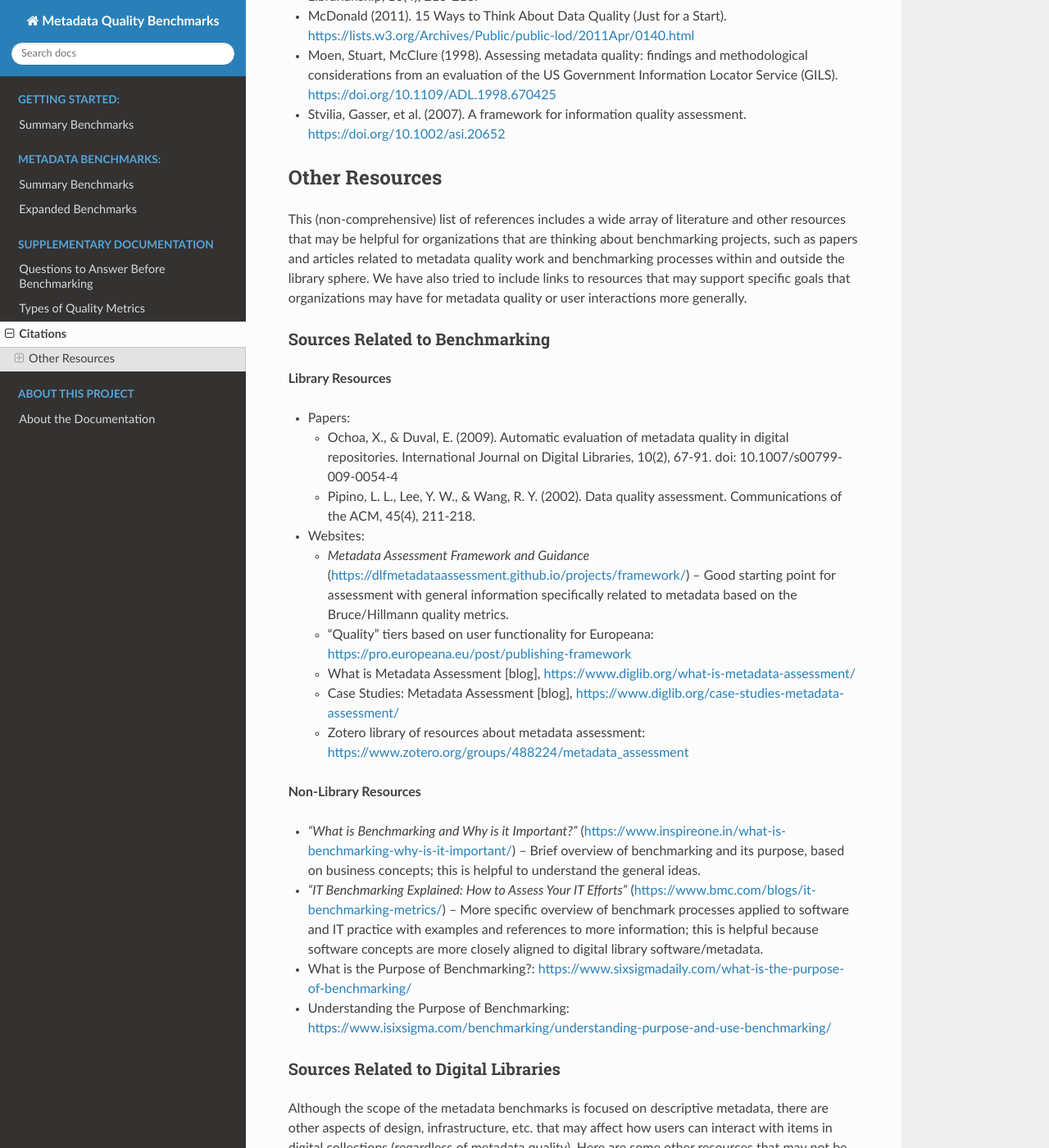
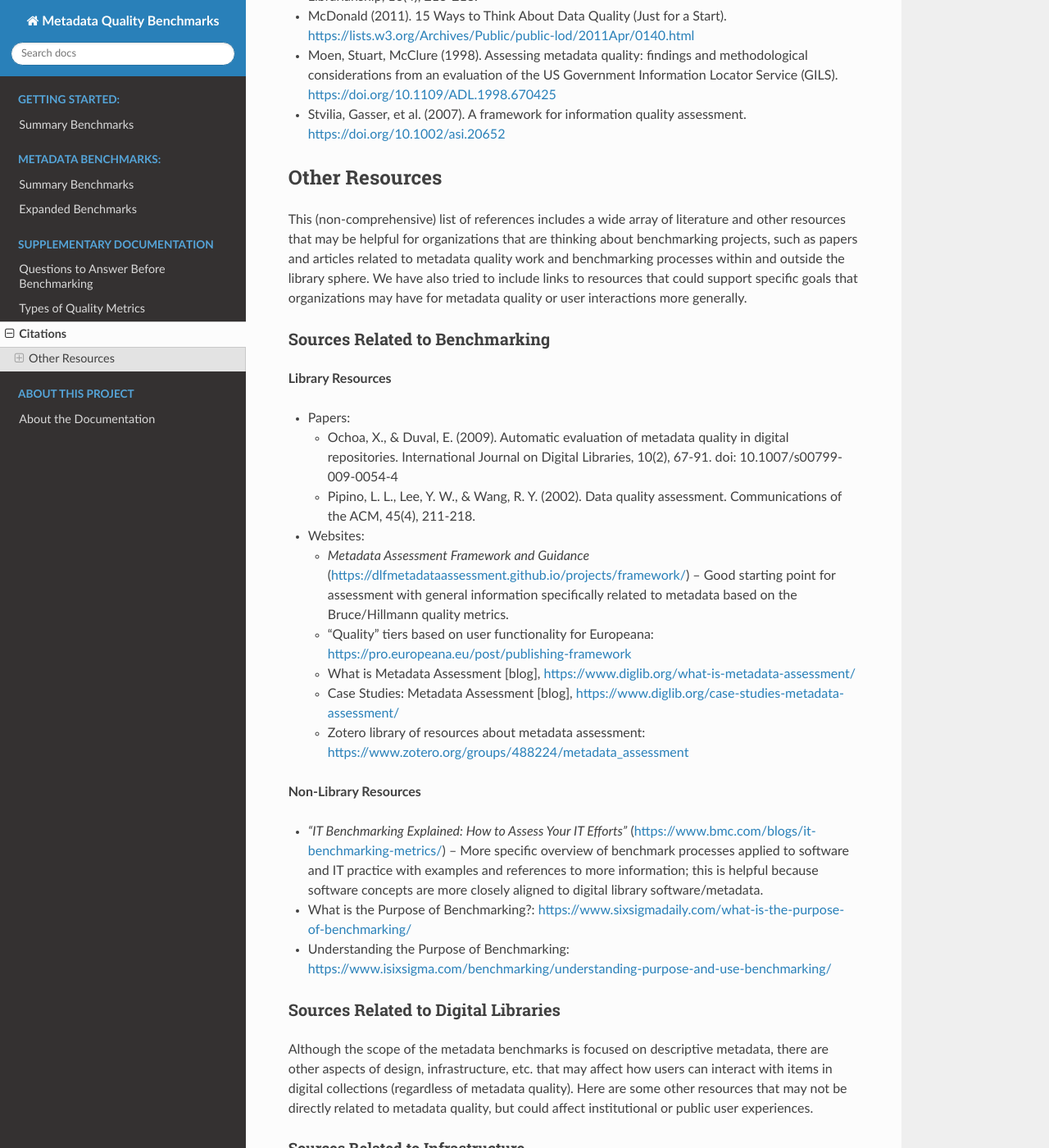
Before and after one commit to DLFMetadataAssessment/MetadataQualityBenchmarks, a Sphinx documentation site: the page built from doc/citations.rst, in a window 1280 px wide and 1400 px high, scrolled down 392 px. Shown: the whole window at 82% size. Built offline with Sphinx 7.4.7 and the Read the Docs theme 3.1.0, drawn with Linux system fonts in a browser that asks for light colours; some of the changed text lies outside the part shown.

Commit message:
Update citations.rst
Minor language tweaks; remove broken links; add non-descriptive metadata section

```diff
--- a/doc/citations.rst
+++ b/doc/citations.rst
@@ -15,7 +15,7 @@
 ***************
 Other Resources
 ***************
-This (non-comprehensive) list of references includes a wide array of literature and other resources that may be helpful for organizations that are thinking about benchmarking projects, such as papers and articles related to metadata quality work and benchmarking processes within and outside the library sphere.  We have also tried to include links to resources that may support specific goals that organizations may have for metadata quality or user interactions more generally.
+This (non-comprehensive) list of references includes a wide array of literature and other resources that may be helpful for organizations that are thinking about benchmarking projects, such as papers and articles related to metadata quality work and benchmarking processes within and outside the library sphere.  We have also tried to include links to resources that could support specific goals that organizations may have for metadata quality or user interactions more generally.
 
 
 Sources Related to Benchmarking
@@ -39,7 +39,6 @@
 
 **Non-Library Resources**
 
--   *“What is Benchmarking and Why is it Important?”* (https://www.inspireone.in/what-is-benchmarking-why-is-it-important/) -- Brief overview of benchmarking and its purpose, based on business concepts; this is helpful to understand the general ideas.
 -   *“IT Benchmarking Explained: How to Assess Your IT Efforts”* (https://www.bmc.com/blogs/it-benchmarking-metrics/) -- More specific overview of benchmark processes applied to software and IT practice with examples and references to more information; this is helpful because software concepts are more closely aligned to digital library software/metadata.
 -   What is the Purpose of Benchmarking?: https://www.sixsigmadaily.com/what-is-the-purpose-of-benchmarking/
 -   Understanding the Purpose of Benchmarking: https://www.isixsigma.com/benchmarking/understanding-purpose-and-use-benchmarking/
```
Also changed, not shown: other parts of doc/citations.rst (+6 -0 lines).
